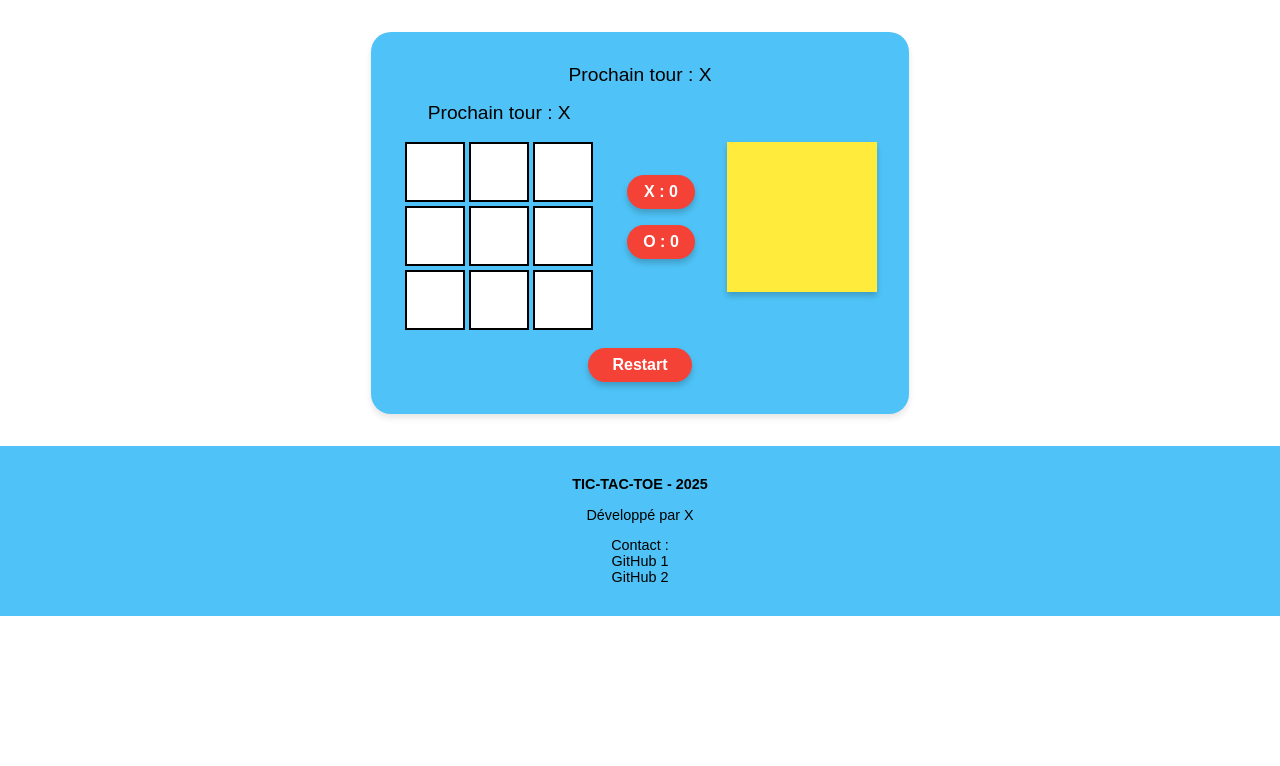
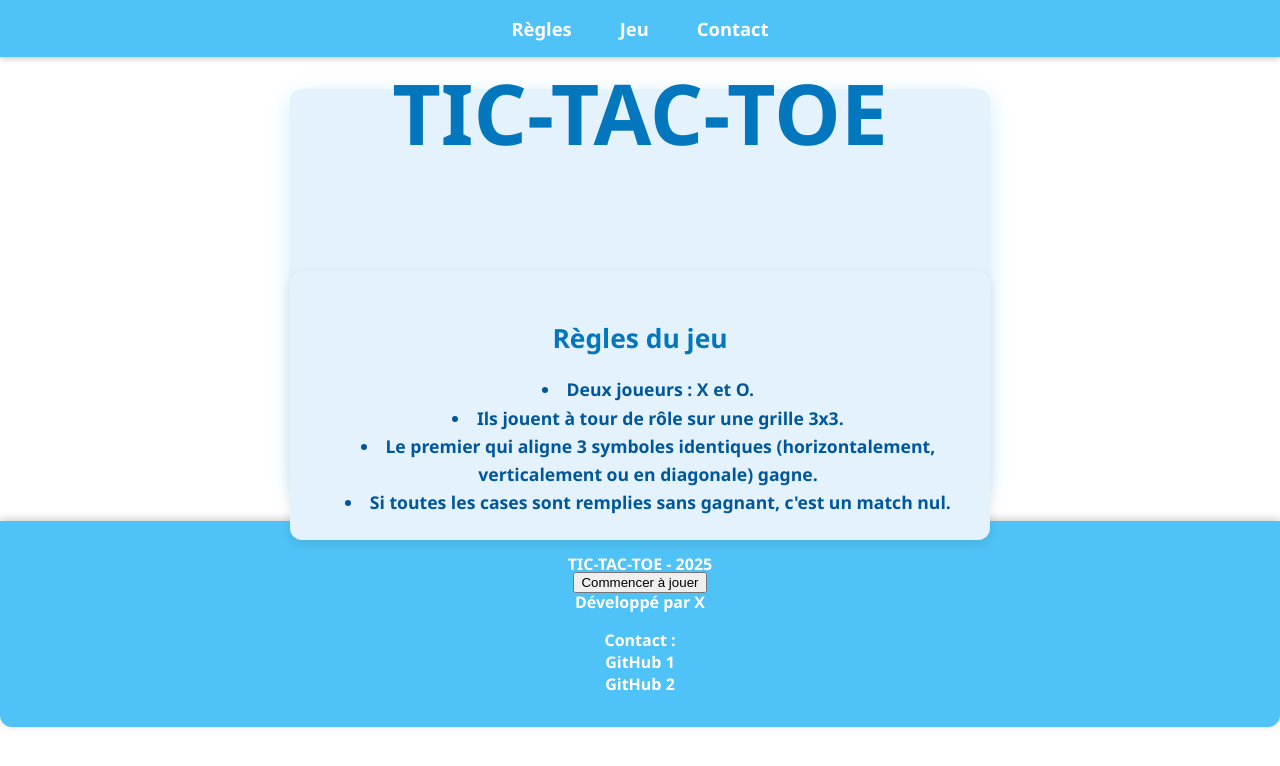
Before and after one commit to IDGHIM/Tic-Tac-Toe, a React (Create React App) app: page / in a window 1280 px wide. Shown: the top 766 px of the page. Built offline with nearby package versions, Linux system fonts and the light colour scheme.

Commit message:
Edit CSS/React/HTML

```diff
--- a/public/index.html
+++ b/public/index.html
@@ -3,7 +3,7 @@
 <head>
   <meta charset="UTF-8">
   <meta name="viewport" content="width=device-width, initial-scale=1.0">
-  <title>Document</title>
+  <title>Tic-Tac-Toe</title>
 </head>
 <body>
   <div id="root"></div>
--- a/src/App.js
+++ b/src/App.js
@@ -23,8 +23,6 @@ function Board({ xIsNext, squares, onPlay }) {
 
   const winningLine = calculateWinner(squares);
   const winner = winningLine ? squares[winningLine[0]] : null;
-
-  // Détecter match nul : pas de gagnant et toutes les cases remplies
   const isDraw = !winner && squares.every(square => square !== null);
 
   const status = winner
@@ -36,39 +34,22 @@ function Board({ xIsNext, squares, onPlay }) {
   return (
     <>
       <div className="status">{status}</div>
-      <div className="board-row">
-        {[0, 1, 2].map(i => (
+      {[0, 3, 6].map(row => (
+        <div className="board-row" key={row}>
+          {[0, 1, 2].map(col => {
+            const i = row + col;
+            return (
               <Square
                 key={i}
                 value={squares[i]}
                 onSquareClick={() => handleClick(i)}
-            highlight={winningLine && winningLine.includes(i)}
+                highlight={winningLine?.includes(i)}
                 draw={isDraw}
               />
+            );
+          })}
+        </div>
       ))}
-      </div>
-      <div className="board-row">
-        {[3, 4, 5].map(i => (
-          <Square
-            key={i}
-            value={squares[i]}
-            onSquareClick={() => handleClick(i)}
-            highlight={winningLine && winningLine.includes(i)}
-            draw={isDraw}
-          />
-        ))}
-      </div>
-      <div className="board-row">
-        {[6, 7, 8].map(i => (
-          <Square
-            key={i}
-            value={squares[i]}
-            onSquareClick={() => handleClick(i)}
-            highlight={winningLine && winningLine.includes(i)}
-            draw={isDraw}
-          />
-        ))}
-      </div>
     </>
   );
 }
@@ -78,73 +59,146 @@ export default function Game() {
   const [currentMove, setCurrentMove] = useState(0);
   const [xScore, setXScore] = useState(0);
   const [oScore, setOScore] = useState(0);
-  const [movesLog, setMovesLog] = useState([]);
+  const [isAscending, setIsAscending] = useState(true);
 
+  // Nouvel état pour gérer l'affichage des sections
+  const [showGame, setShowGame] = useState(false);
+
+  const xIsNext = currentMove % 2 === 0;
   const currentSquares = history[currentMove];
-  const xIsNext = currentMove % 2 === 0;
 
-  function handlePlay(nextSquares, index) {
-    const nextHistory = [...history.slice(0, currentMove + 1), nextSquares];
-    setHistory(nextHistory);
-    setCurrentMove(nextHistory.length - 1);
-
-    const player = xIsNext ? 'X' : 'O';
-    setMovesLog(prev => [...prev, `${prev.length + 1}. Coup ${player}`]);
+  function handlePlay(nextSquares, i) {
+    const newHistory = [...history.slice(0, currentMove + 1), nextSquares];
+    setHistory(newHistory);
+    setCurrentMove(newHistory.length - 1);
 
     const winnerLine = calculateWinner(nextSquares);
     if (winnerLine) {
       const winner = nextSquares[winnerLine[0]];
       if (winner === 'X') setXScore(prev => prev + 1);
-      else if (winner === 'O') setOScore(prev => prev + 1);
+      if (winner === 'O') setOScore(prev => prev + 1);
     }
   }
 
-  function restartGame() {
-    setCurrentMove(0);
-    setHistory([Array(9).fill(null)]);
-    setMovesLog([]);
+  function jumpTo(move) {
+    setCurrentMove(move);
   }
 
+  const moves = history.map((squares, move) => {
+    if (move === currentMove) {
+      return (
+        <li key={move}>
+          <p>Vous êtes au coup #{move}</p>
+        </li>
+      );
+    }
+
+    const desc = move ? `Aller au coup #${move}` : 'Revenir au début';
+    return (
+      <li key={move}>
+        <button onClick={() => jumpTo(move)}>{desc}</button>
+      </li>
+    );
+  });
+
+  const orderedMoves = isAscending ? moves : [...moves].reverse();
+
+  // ---------- STRUCTURE AVEC 2 SECTIONS ----------
+
+  if (!showGame) {
+    // Écran d'accueil / règles + titre
     return (
       <>
-      <div className="game">
-        <div className="status">
-          {calculateWinner(currentSquares)
-            ? currentSquares[calculateWinner(currentSquares)[0]] + ' a gagné'
-            : !currentSquares.includes(null)
-              ? 'Match nul !'
-              : 'Prochain tour : ' + (xIsNext ? 'X' : 'O')}
+        <nav className="navbar">
+          <ul>
+            <li><a href="#rules">Règles</a></li>
+            <li><a href="#game">Jeu</a></li>
+            <li><a href="#contact">Contact</a></li>
+          </ul>
+        </nav>
+
+        <section className="intro-section">
+          <h1 className="game-title">TIC-TAC-TOE</h1>
+
+          <section className="rules-section" id="rules">
+            <h2>Règles du jeu</h2>
+            <ul>
+              <li>Deux joueurs : X et O.</li>
+              <li>Ils jouent à tour de rôle sur une grille 3x3.</li>
+              <li>Le premier qui aligne 3 symboles identiques (horizontalement, verticalement ou en diagonale) gagne.</li>
+              <li>Si toutes les cases sont remplies sans gagnant, c'est un match nul.</li>
+            </ul>
+          </section>
+
+          <button
+            className="start-game-btn"
+            onClick={() => setShowGame(true)}
+            aria-label="Commencer le jeu"
+          >
+            Commencer à jouer
+          </button>
+        </section>
+
+        <footer className="footer" id="contact">
+          <p><strong>TIC-TAC-TOE - 2025</strong></p>
+          <p>Développé par X</p>
+          <p>Contact :<br />GitHub 1<br />GitHub 2</p>
+        </footer>
+      </>
+    );
+  }
+
+  // Affichage du jeu
+  return (
+    <>
+      <nav className="navbar">
+        <ul>
+          <li><a href="#rules">Règles</a></li>
+          <li><a href="#game">Jeu</a></li>
+          <li><a href="#contact">Contact</a></li>
+        </ul>
+      </nav>
+
+      <div className="game-container" id="game">
+        <div className="game-layout">
+          <div className="game-board">
+            <Board xIsNext={xIsNext} squares={currentSquares} onPlay={handlePlay} />
+            <button
+              id="restart-btn"
+              onClick={() => {
+                setHistory([Array(9).fill(null)]);
+                setCurrentMove(0);
+              }}
+            >
+              Restart
+            </button>
           </div>
 
-        <div style={{ display: 'flex', alignItems: 'center' }}>
-          <div className="game-board">
-            <Board xIsNext={xIsNext} squares={currentSquares} onPlay={handlePlay} />
-          </div>
-
-          <div className="score-buttons">
-            <button>X : {xScore}</button>
-            <button>O : {oScore}</button>
-          </div>
-
-          <div className="notes">
-            <ul>
-              {movesLog.map((coup, idx) => (
-                <li key={idx}>{coup}</li>
-              ))}
-            </ul>
+          <div className="score-center">
+            <div className="score">
+              <p>Score X : {xScore}</p>
+              <p>Score O : {oScore}</p>
             </div>
           </div>
 
-        <div className="game-restart">
-          <button id="restart-btn" onClick={restartGame}>Restart</button>
+          <div className="game-info">
+            <button
+              onClick={() => setIsAscending(!isAscending)}
+              title="Trier l'historique"
+              aria-label="Trier l'historique"
+            >
+              {isAscending ? '🔽' : '🔼'}
+            </button>
+            <ol>{orderedMoves}</ol>
+          </div>
         </div>
       </div>
 
-      <div className="footer">
+      <footer className="footer" id="contact">
         <p><strong>TIC-TAC-TOE - 2025</strong></p>
-        <p>Développé par X</p>
+        <p>Développé par Ichem / Ludo / Nico / Rémi / Théo / Calypso / Anne-Marie</p>
         <p>Contact :<br />GitHub 1<br />GitHub 2</p>
-      </div>
+      </footer>
     </>
   );
 }
@@ -155,10 +209,9 @@ function calculateWinner(squares) {
     [0, 3, 6], [1, 4, 7], [2, 5, 8],
     [0, 4, 8], [2, 4, 6],
   ];
-  for (const line of lines) {
-    const [a, b, c] = line;
+  for (const [a, b, c] of lines) {
     if (squares[a] && squares[a] === squares[b] && squares[a] === squares[c]) {
-      return line;
+      return [a, b, c];
     }
   }
   return null;
--- a/src/styles.css
+++ b/src/styles.css
@@ -1,106 +1,376 @@
+/* ------------------ Variables CSS ------------------ */
+:root {
+  --color-primary: #4fc3f7;
+  --color-primary-dark: #0277bd;
+  --color-primary-light: #e3f2fd;
+  --color-accent: #ffd600;
+  --color-text-primary: #222222;
+  --color-text-secondary: #01579b;
+  --color-error: #f44336;
+  --color-error-dark: #d32f2f;
+  --font-family: 'Segoe UI', Tahoma, Geneva, Verdana, sans-serif;
+  --border-radius: 12px;
+  --transition-speed: 0.3s;
+}
+
+/* ------------------ Section Intro (Nom du jeu) ------------------ */
+.intro-section {
+  display: flex;
+  flex-direction: column;
+  justify-content: center;
+  align-items: center;
+  height: 50vh;
+  background: var(--color-primary-light);
+  color: var(--color-primary-dark);
+  font-weight: 900;
+  font-size: 3.5rem;
+  font-family: 'Segoe UI Black', 'Segoe UI', Tahoma, Geneva, Verdana, sans-serif;
+  text-align: center;
+  border-radius: var(--border-radius);
+  margin: 2rem auto;
+  max-width: 700px;
+  box-shadow: 0 6px 20px rgba(79, 195, 247, 0.3);
+  user-select: none;
+  animation: fadeIn 1.5s ease forwards;
+}
+
+/* ------------------ Style général ------------------ */
 body {
   background: white;
   margin: 0;
-  font-family: Arial, sans-serif;
+  font-family: var(--font-family);
+  min-height: 100vh;
+  display: flex;
+  flex-direction: column;
+  color: var(--color-text-primary);
+  -webkit-font-smoothing: antialiased;
+  -moz-osx-font-smoothing: grayscale;
+  text-rendering: optimizeLegibility;
+  -webkit-text-size-adjust: 100%;
 }
 
-.game {
-  background-color: #4fc3f7;
+/* ------------------ Navbar ------------------ */
+.navbar {
+  background-color: var(--color-primary);
+  padding: 1rem 2rem;
+  box-shadow: 0 2px 6px rgba(0, 0, 0, 0.2);
+  position: sticky;
+  top: 0;
+  z-index: 1000;
+}
+
+.navbar ul {
+  display: flex;
+  list-style: none;
+  justify-content: center;
+  gap: 3rem;
+  margin: 0;
+  padding: 0;
+}
+
+.navbar a {
+  color: #fff;
+  text-decoration: none;
+  font-weight: 600;
+  font-size: 1.15rem;
+  transition: color var(--transition-speed) ease;
+}
+
+.navbar a:hover,
+.navbar a:focus-visible {
+  color: var(--color-accent);
+  outline-offset: 4px;
+  outline: 2px solid var(--color-accent);
+}
+
+/* ------------------ Section règles ------------------ */
+.rules-section {
+  max-width: 800px;
+  margin: 2rem auto;
+  padding: 1.5rem 2rem;
+  background-color: var(--color-primary-light);
+  border-radius: var(--border-radius);
+  box-shadow: 0 4px 12px rgba(0, 0, 0, 0.1);
+  line-height: 1.6;
+  font-size: 1.1rem;
+  color: var(--color-text-secondary);
+  transition: background-color 0.4s ease;
+}
+
+.rules-section h2 {
+  text-align: center;
+  margin-bottom: 1rem;
+  color: var(--color-primary-dark);
+  font-weight: 700;
+}
+
+.rules-section ul {
+  list-style: disc inside;
+  padding-left: 1rem;
+  margin: 0;
+}
+
+/* ------------------ Conteneur principal ------------------ */
+.game-container {
+  max-width: 1100px;
+  margin: 2rem auto 4rem auto;
+  padding: 20px;
+  background-color: #f9f9f9;
+  flex-grow: 1;
+  box-shadow: 0 4px 10px rgba(0,0,0,0.05);
+  border-radius: var(--border-radius);
+  padding-bottom: 3rem;
+}
+
+/* ------------------ Disposition en 3 colonnes ------------------ */
+.game-layout {
+  display: flex;
+  justify-content: space-between;
+  align-items: flex-start;
+  gap: 2rem;
+  row-gap: 2rem;
+  width: 100%;
+  box-sizing: border-box;
+  flex-wrap: wrap;
+}
+
+/* ------------------ Plateau de jeu (gauche) ------------------ */
+.game-board {
+  background-color: var(--color-primary);
   padding: 2rem;
   border-radius: 20px;
-  width: fit-content;
-  margin: 2rem auto;
-  box-shadow: 0 4px 6px rgba(0,0,0,0.1);
+  box-shadow: 0 6px 12px rgba(0, 0, 0, 0.15);
+  display: flex;
+  flex-direction: column;
+  align-items: center;
+  animation: fadeIn 1s cubic-bezier(0.4, 0, 0.2, 1);
+  flex: 1 1 320px;
+  min-width: 280px;
 }
 
+/* Statut du jeu */
 .status {
-  font-size: 1.2rem;
-  margin-bottom: 1rem;
+  font-size: 1.3rem;
+  margin-bottom: 1.25rem;
   text-align: center;
+  font-weight: 700;
+  color: var(--color-primary-dark);
 }
 
+/* Ligne du plateau */
 .board-row {
   display: flex;
+  justify-content: center;
 }
 
+/* Case du plateau */
 .square {
   background: white;
-  border: 2px solid black;
-  font-size: 2rem;
-  font-weight: bold;
+  border: 2px solid #000;
+  font-size: 2.2rem;
+  font-weight: 700;
   line-height: 60px;
   height: 60px;
   width: 60px;
-  margin: 2px;
+  margin: 3px;
   text-align: center;
   vertical-align: middle;
   cursor: pointer;
+  transition: background var(--transition-speed) ease, transform 0.2s ease, box-shadow 0.3s ease;
+  border-radius: 8px;
+  user-select: none;
+  box-shadow: 0 0 0 transparent;
 }
 
-.square:focus {
-  outline: none;
+.square:hover:not(.draw) {
+  transform: scale(1.1);
+  background: var(--color-primary-light);
+  box-shadow: 0 4px 8px rgba(79, 195, 247, 0.5);
 }
 
 .square.highlight {
-  background-color: #ffff00; /* jaune vif */
+  background-color: #fff176;
   border-color: #fbc02d;
-  font-weight: bold;
+  box-shadow: 0 0 10px 4px #fbc02daa;
 }
 
 .square.draw {
-  background-color: #ccc; /* gris clair */
+  background-color: #ccc;
+  color: #666;
   cursor: default;
-  color: #666;
+  box-shadow: none;
 }
 
-.score-buttons {
-  margin-left: 2rem;
-  display: flex;
-  flex-direction: column;
-  gap: 1rem;
-}
-
-.score-buttons button {
-  background-color: #f44336;
+/* Bouton restart */
+#restart-btn {
+  margin-top: 2rem;
+  background-color: var(--color-error);
   color: white;
   border: none;
   border-radius: 20px;
-  padding: 0.5rem 1rem;
-  font-size: 1rem;
-  font-weight: bold;
-  cursor: default;
-  box-shadow: 0 4px 6px rgba(0,0,0,0.2);
+  padding: 0.7rem 2rem;
+  font-size: 1.1rem;
+  font-weight: 700;
+  cursor: pointer;
+  box-shadow: 0 5px 10px rgba(244, 67, 54, 0.5);
+  transition: background var(--transition-speed) ease, box-shadow var(--transition-speed) ease;
 }
 
-.notes {
-  width: 150px;
-  height: 150px;
-  background-color: #ffeb3b;
-  margin-left: 2rem;
-  box-shadow: 0 4px 6px rgba(0,0,0,0.2);
+#restart-btn:hover,
+#restart-btn:focus-visible {
+  background-color: var(--color-error-dark);
+  outline-offset: 3px;
+  outline: 2px solid var(--color-error-dark);
+  box-shadow: 0 7px 15px rgba(211, 47, 47, 0.7);
 }
 
-.game-restart {
-  margin-top: 1rem;
-  text-align: center;
+/* ------------------ Score au centre ------------------ */
+.score-center {
+  display: flex;
+  flex-direction: column;
+  align-items: center;
+  justify-content: center;
+  flex: 0 0 250px;
+  min-width: 220px;
 }
 
-#restart-btn {
-  background-color: #f44336;
-  color: white;
-  border: none;
+.score {
+  background-color: #e1f5fe;
+  padding: 1.75rem 2.5rem;
   border-radius: 20px;
-  padding: 0.5rem 1.5rem;
-  font-size: 1rem;
-  font-weight: bold;
-  cursor: pointer;
-  box-shadow: 0 4px 6px rgba(0,0,0,0.2);
+  font-weight: 700;
+  box-shadow: 0 8px 15px rgba(0, 150, 230, 0.3);
+  text-align: center;
+  font-size: 1.4rem;
+  animation: fadeIn 1s ease-in;
+  transition: transform 0.3s ease;
+  width: 100%;
+  user-select: none;
 }
 
-.footer {
-  background-color: #4fc3f7;
+.score:hover {
+  transform: scale(1.05);
+}
+
+/* Bouton emoji pour tri */
+.game-info button {
+  background: transparent;
+  border: none;
+  font-size: 1.8rem;
+  cursor: pointer;
+  transition: transform 0.3s ease, color 0.3s ease;
+  margin-top: 1rem;
+  user-select: none;
+}
+
+.game-info button:hover,
+.game-info button:focus-visible {
+  color: var(--color-accent);
+  transform: rotate(20deg) scale(1.2);
+  outline-offset: 3px;
+  outline: 2px solid var(--color-accent);
+}
+
+/* ------------------ Historique des coups (droite) - affichage complet sans scroll ------------------ */
+.game-info {
+  display: flex;
+  flex-direction: column;
+  align-items: center;
+  gap: 1rem;
+  flex: 0 0 auto;
+  min-width: 200px;
+}
+
+ol {
+  list-style: none;
+  padding: 1rem;
+  background-color: #ffeb3b;
+  border-radius: 14px;
+  box-shadow: 0 6px 10px rgba(0,0,0,0.15);
+  width: 100%;
+  font-weight: 700;
+  display: flex;
+  flex-direction: column;
+  justify-content: flex-start;
+  align-items: center;
   text-align: center;
-  padding: 1rem;
-  margin-top: 2rem;
-  font-size: 0.9rem;
+  max-height: none !important;
+  overflow-y: visible !important;
+  scrollbar-width: none;
 }
+
+ol::-webkit-scrollbar {
+  display: none;
+}
+
+ol li {
+  margin-bottom: 15px;
+  word-wrap: break-word;
+  width: 100%;
+}
+
+ol li p {
+  margin: 0;
+  font-size: 15px;
+}
+
+/* Boutons dans la liste */
+ol button {
+  background: transparent;
+  border: 2px solid #333;
+  border-radius: 12px;
+  padding: 0.5rem 1rem;
+  font-size: 1.3rem; /* taille égale au statut */
+  cursor: pointer;
+  transition: all var(--transition-speed) ease;
+  width: 100%;
+  user-select: none;
+}
+
+
+ol button:hover,
+ol button:focus-visible {
+  background-color: var(--color-accent);
+  border-color: var(--color-accent);
+  color: white;
+  outline-offset: 3px;
+  outline: 2px solid var(--color-accent);
+}
+
+/* ------------------ Footer ------------------ */
+footer {
+  background-color: var(--color-primary);
+  color: white;
+  padding: 1rem 2rem;
+  text-align: center;
+  border-radius: 0 0 var(--border-radius) var(--border-radius);
+  font-weight: 700;
+  box-shadow: 0 -2px 8px rgba(0,0,0,0.2);
+}
+
+/* ------------------ Animations ------------------ */
+@keyframes fadeIn {
+  0% {
+    opacity: 0;
+    transform: translateY(15px);
+  }
+  100% {
+    opacity: 1;
+    transform: translateY(0);
+  }
+}
+
+/* ------------------ Responsive ------------------ */
+@media (max-width: 900px) {
+  .game-layout {
+    flex-direction: column;
+    align-items: center;
+  }
+
+  .game-board,
+  .score-center,
+  .game-info {
+    width: 100%;
+    max-width: 500px;
+  }
+}
```
Lines whose indentation alone changed are shown as unchanged.
